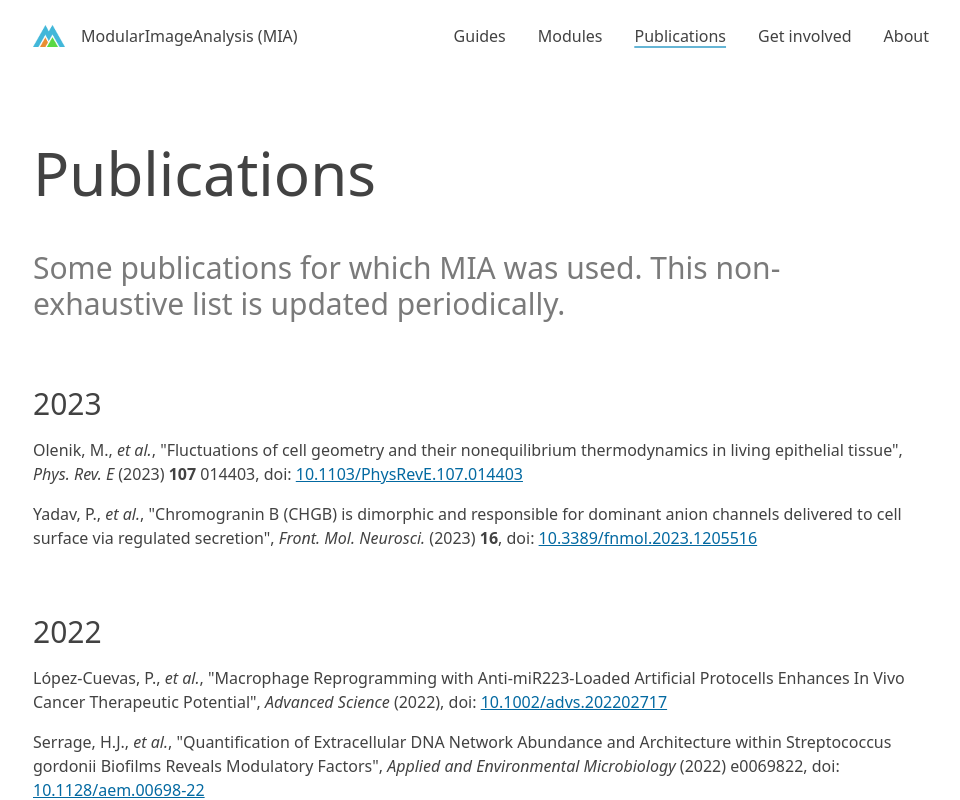
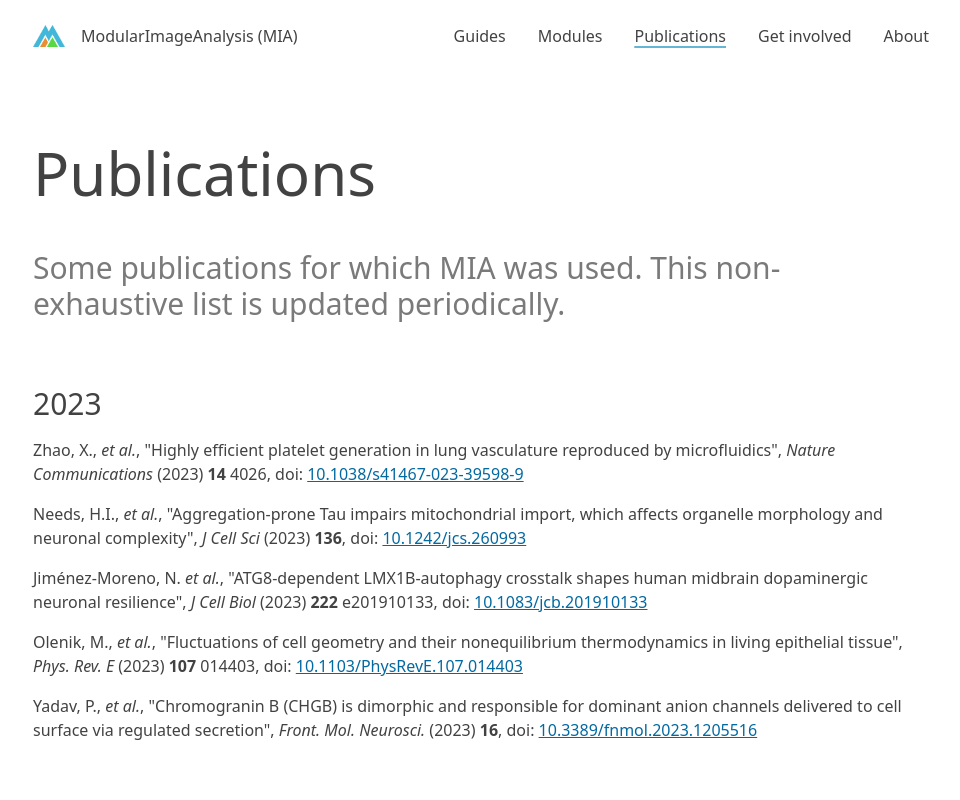
Before and after one commit to mianalysis/mianalysis.github.io, a Next.js app: page /publications in a window 1280 px wide. Shown: the top 800 px of the page, without its empty margins (159-1119 px from the left). Built offline with nearby package versions, Linux system fonts and the light colour scheme.

Commit message:
Added new publications

```diff
--- a/src/app/publications/page.tsx
+++ b/src/app/publications/page.tsx
@@ -12,6 +12,31 @@ export default function Publications() {
 
       <section className="space-y-4">
         <h2>2023</h2>
+
+        <p>
+          Zhao, X., <em>et al.</em>, &quot;Highly efficient platelet generation in lung vasculature reproduced by microfluidics&quot;, <em>Nature Communications</em> (2023){' '}
+          <strong>14</strong> 4026, doi:{' '}
+          <a className="link" href="https://doi.org/10.1038/s41467-023-39598-9">
+            10.1038/s41467-023-39598-9
+          </a>
+        </p>
+
+        <p>
+          Needs, H.I., <em>et al.</em>, &quot;Aggregation-prone Tau impairs mitochondrial import, which affects organelle morphology and neuronal complexity&quot;, <em>
+            J Cell Sci</em> (2023){' '}
+          <strong>136</strong>, doi:{' '}
+          <a className="link" href="https://doi.org/10.1242/jcs.260993">
+            10.1242/jcs.260993
+          </a>
+        </p>
+
+        <p>
+          Jiménez-Moreno, N. <em>et al.</em>, &quot;ATG8-dependent LMX1B-autophagy crosstalk shapes human midbrain dopaminergic neuronal resilience&quot;, <em>J Cell Biol</em> (2023){' '}
+          <strong>222</strong> e201910133, doi:{' '}
+          <a className="link" href="https://doi.org/10.1083/jcb.201910133">
+            10.1083/jcb.201910133
+          </a>
+        </p>
 
         <p>
           Olenik, M., <em>et al.</em>, &quot;Fluctuations of cell geometry and their nonequilibrium
```
